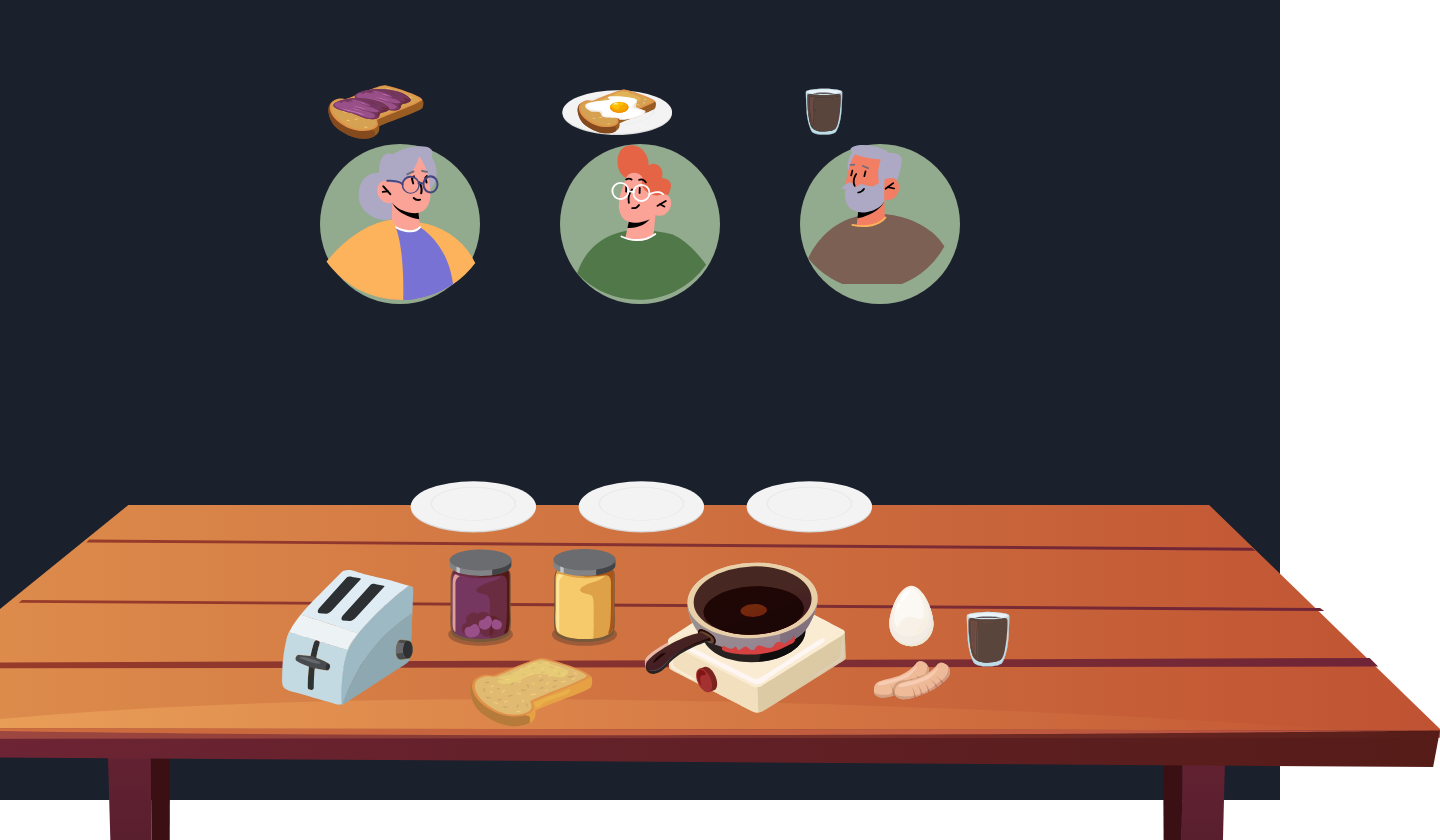
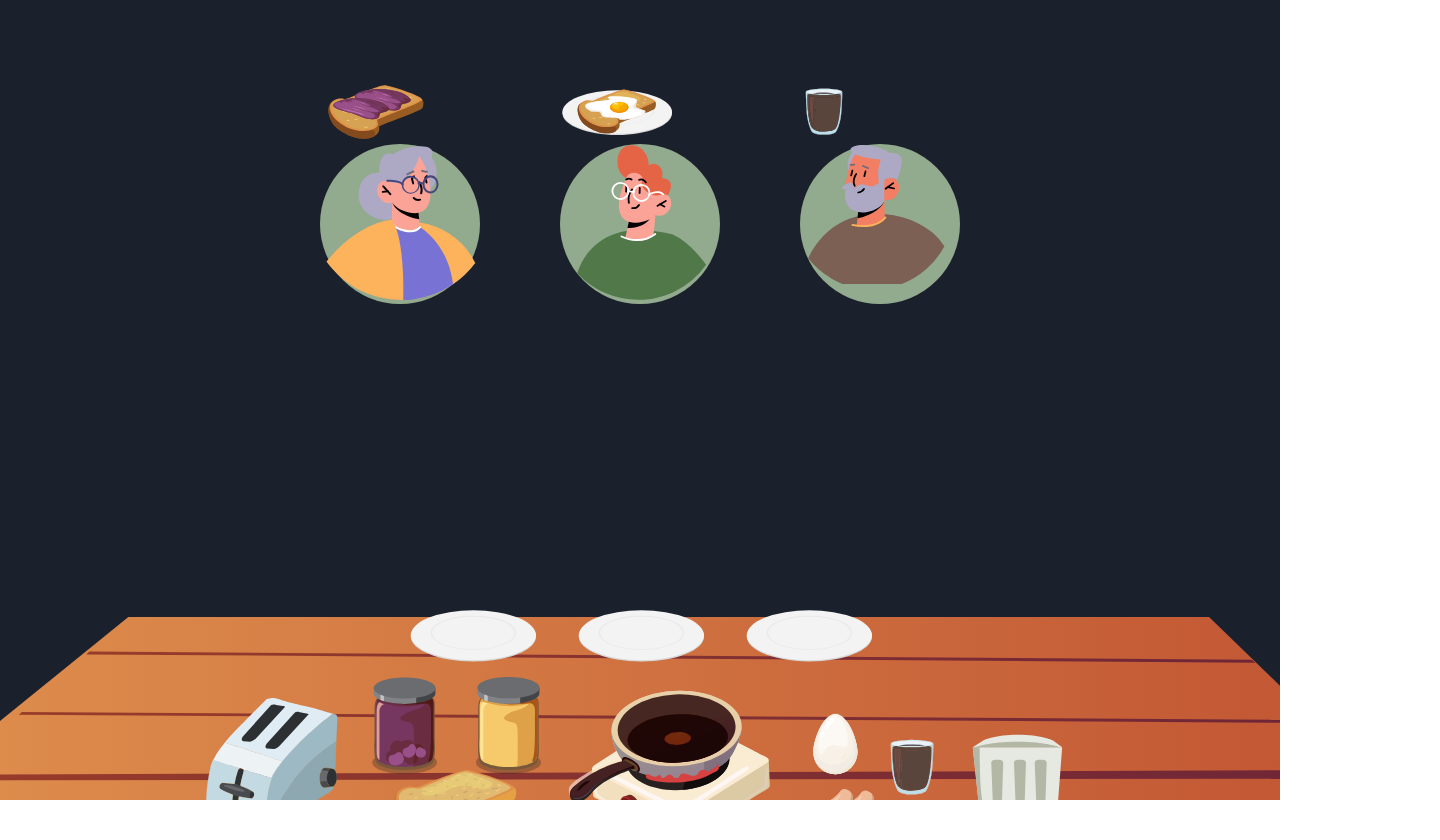
Before and after one commit to YaChuShen/Breakfast-Bonanza, a Next.js app: page / in a window 1280 px wide. Shown: the top 840 px of the page, 1440 px wide, since content can reach past the window. After the commit the page ends 800 px from the top, so only its background shows below. Built offline with nearby package versions, Linux system fonts and the light colour scheme.

Commit message:
updated UI

```diff
--- a/Components/FoodTemplate.js
+++ b/Components/FoodTemplate.js
@@ -4,7 +4,8 @@ import { useFormContext } from "react-hook-form";
 
 const size = {
   coffee: "3.5em",
-  toast0: "8em",
+  toast: "8em",
+
   "blueberry-toast": "8em",
 };
 
--- a/Components/TrashCan.js
+++ b/Components/TrashCan.js
@@ -43,15 +43,9 @@ const TrashCan = () => {
       }}
       onDrop={onDrop}>
       {open ? (
-        <Image src='/trashCan_open.svg' w='9em' pos='absolute' left={"-16em"} />
+        <Image src='/trashCan_open.svg' w='9em' />
       ) : (
-        <Image
-          src='/trashCan.svg'
-          w='9em'
-          pos='absolute'
-          left={"-16em"}
-          cursor={"pointer"}
-        />
+        <Image src='/trashCan.svg' w='9em' cursor={"pointer"} />
       )}
     </Box>
   );
--- a/pages/index.js
+++ b/pages/index.js
@@ -7,6 +7,7 @@ import {
   Container,
   HStack,
   Image,
+  Stack,
   Text,
   VStack,
 } from "@chakra-ui/react";
@@ -54,7 +55,7 @@ function HomePage() {
   return (
     <ChakraProvider>
       <FormProvider {...methods}>
-        <Box bg='gray.800' w='100%' h='100vh'>
+        <Box bg='gray.800' w='100%' h='100vh' overflow='hidden'>
           <HStack
             spacing={20}
             alignItems='center'
@@ -70,16 +71,21 @@ function HomePage() {
           </HStack>
           <Box pos='relative'>
             <Center>
-              <Image src='/table.svg' w='100em' minW='100em' />
+              <Image
+                src='/table.svg'
+                w='100em'
+                minW='100em'
+                bottom='-7em'
+                pos='relative'
+              />
             </Center>
             <Center>
-              {/* <Box h='20em' w='50%' pos='' border='1px solid blue'> */}
               <HStack
                 spacing={10}
                 w='100%'
                 justifyContent='center'
                 pos='absolute'
-                top={"6em"}>
+                bottom='12.5em'>
                 {range(data.plate).map((e, i) => (
                   <PlateSection
                     data={data}
@@ -89,11 +95,18 @@ function HomePage() {
                   />
                 ))}
               </HStack>
-              <HStack pos='absolute' bottom='8em'>
+              <HStack pos='absolute' bottom='0em'>
                 <Toaster w='10em' />
                 <VStack>
                   <Jam />
-                  <FoodTemplate value={"toast0"} src={"toast0"} />
+                  <FoodTemplate value={"toast0"} src={"toast0"} w='8em' />
+                  <FoodTemplate
+                    value={"toast0"}
+                    src={"toast0"}
+                    w='8em'
+                    pos='absolute'
+                    top={24}
+                  />
                 </VStack>
                 <CookTemplate tool={"pan"} />
                 <VStack>
@@ -101,9 +114,9 @@ function HomePage() {
                   <FoodTemplate value={"hotDog0"} src={"hotDog0"} />
                 </VStack>
                 <FoodTemplate value={"coffee"} src={"coffee"} />
+                <TrashCan />
               </HStack>
             </Center>
-            {/* </Box> */}
           </Box>
         </Box>
       </FormProvider>
```
